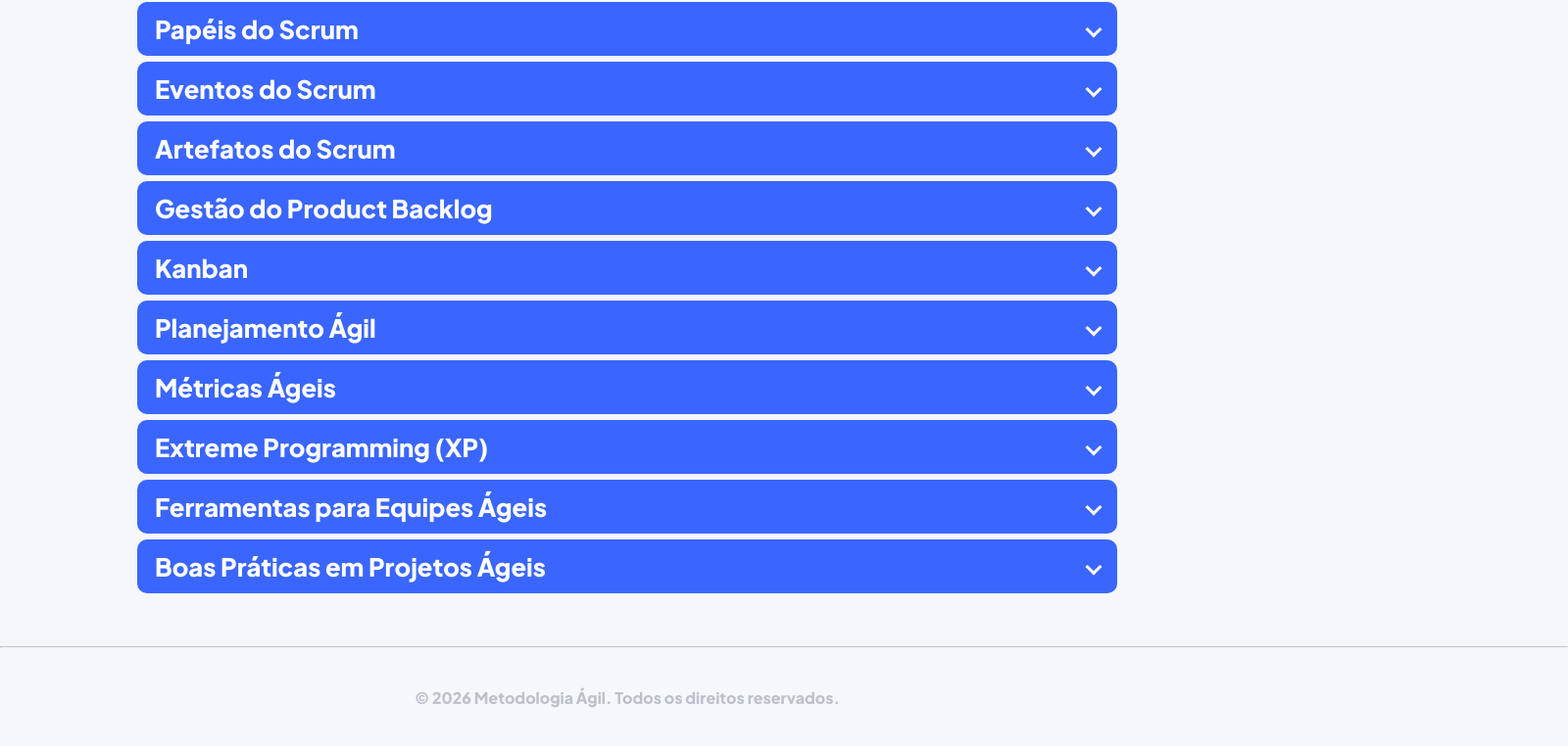
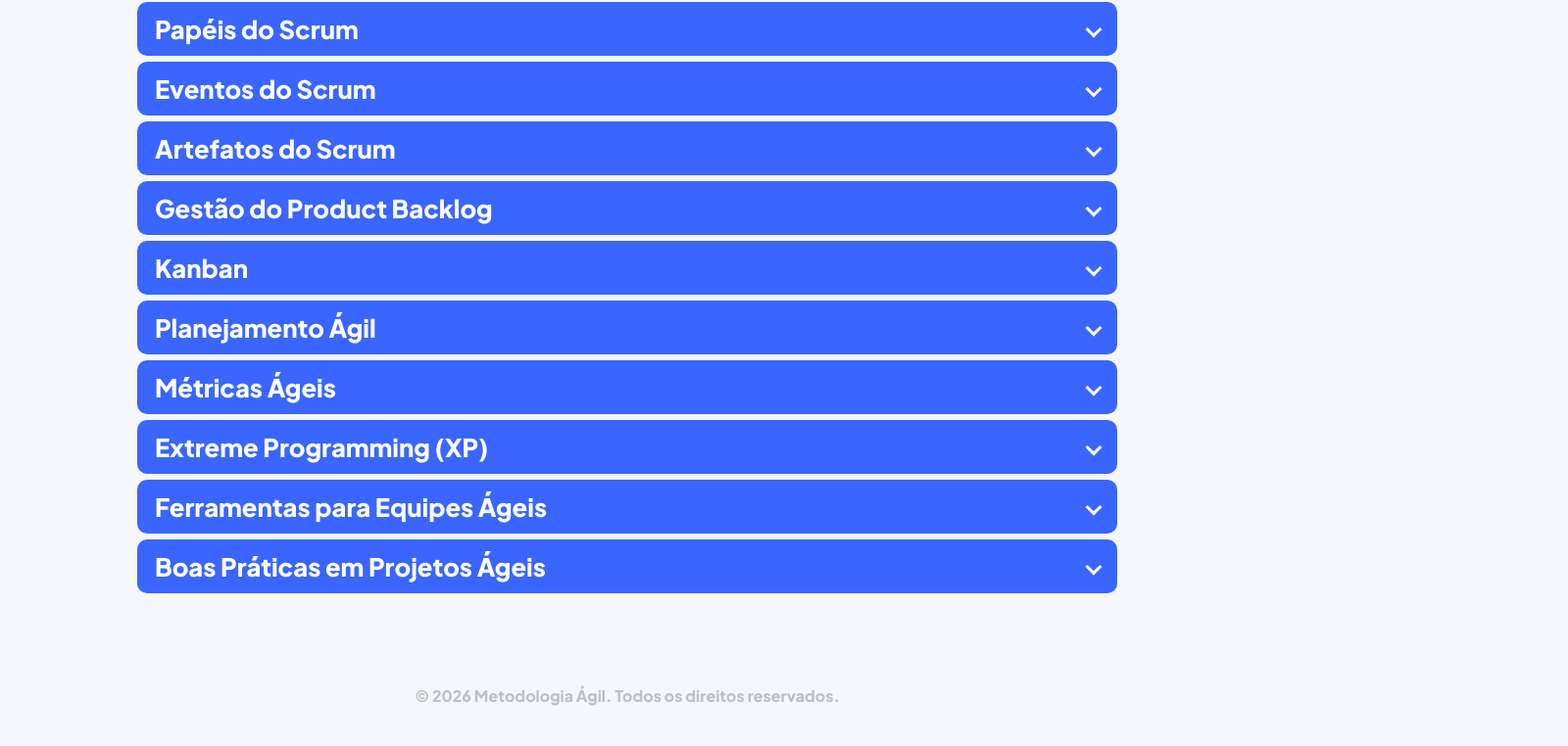
Before and after one commit to DevDogs-2026/ABP-Portal-Certificacao-Ageis, a plain HTML site: page frontend/tema.html in a window 1280 px wide. Shown: the part 280-1042 px from the top of the page at 98% size, 1600 px wide, since content can reach past the window. Drawn offline with Linux system fonts and the light colour scheme.

Commit message:
Atualização do tema.html
foi retirado  <hr class="hr-1">

```diff
--- a/frontend/tema.html
+++ b/frontend/tema.html
@@ -251,8 +251,6 @@
         </div>
     </section>
 
-    <hr class="hr-1">
-
     <!-- Footer -->
     <footer>
         <p>&copy; 2026 Metodologia Ágil. Todos os direitos reservados.</p>
```
